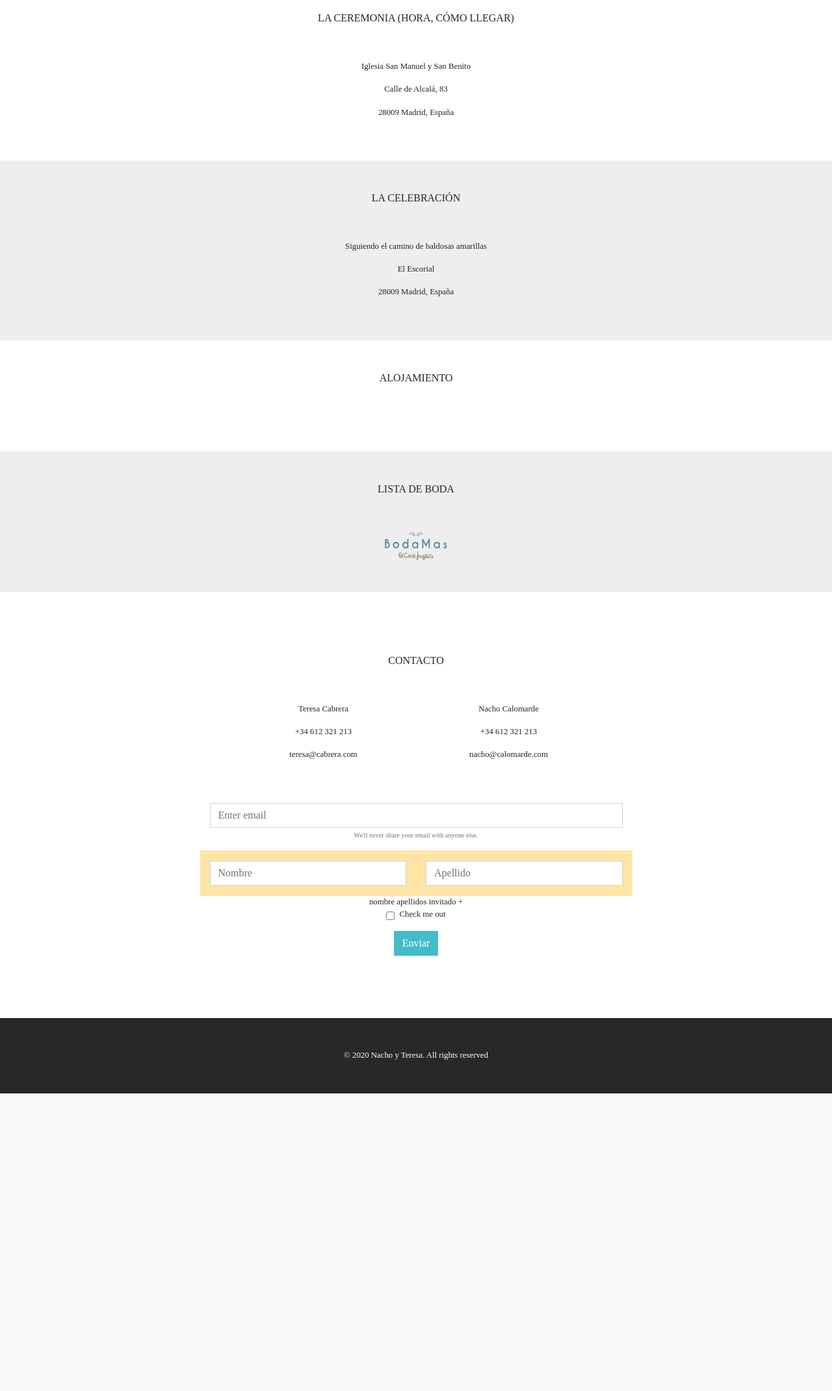
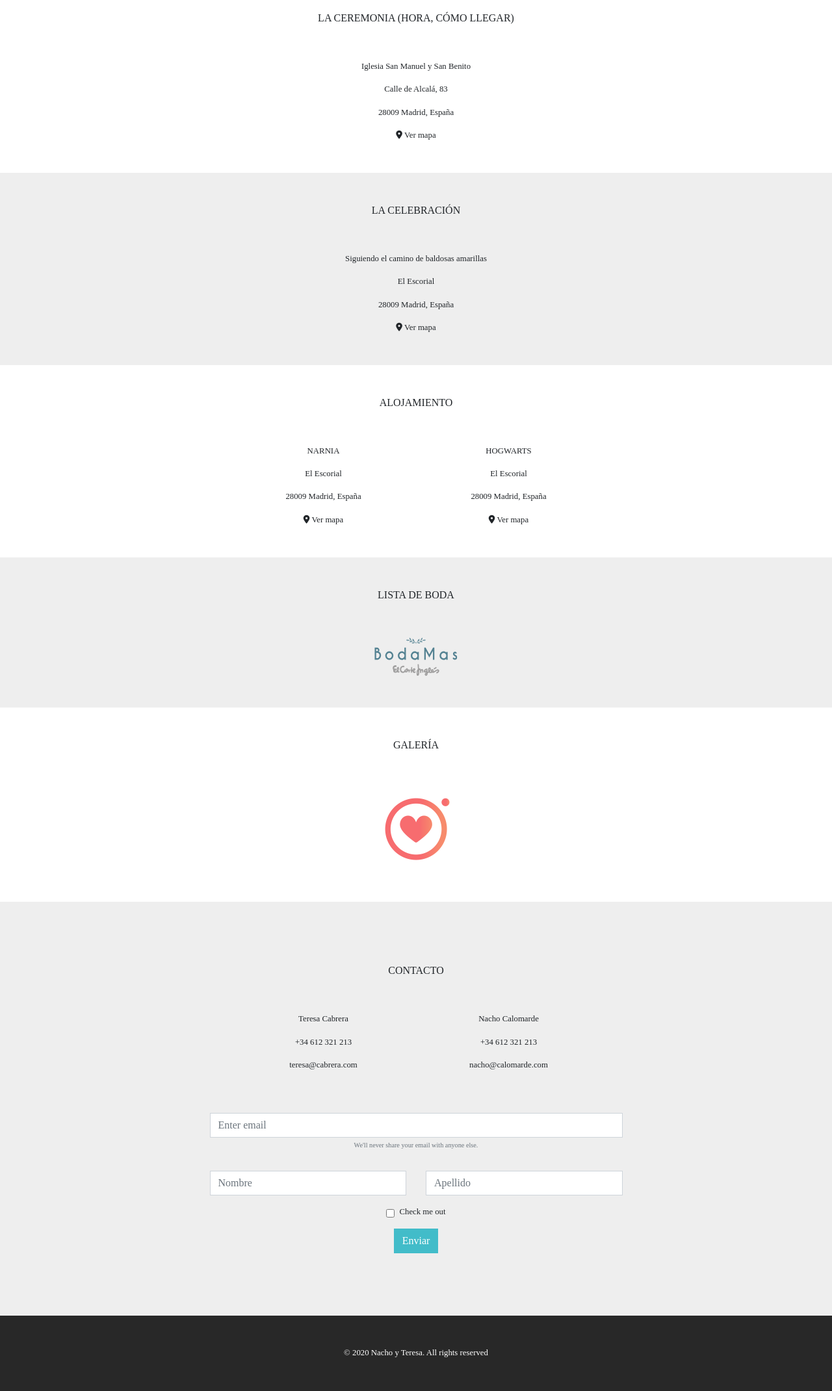
Before and after one commit to irelaure/nachoyteresa, a PHP site: page / in a window 1280 px wide. Shown: the part 132-2273 px from the top of the page at 65% size. Before the commit the page ends 1815 px from the top, so only its background shows below. Run offline with PHP 8.4, Linux system fonts and the light colour scheme; some libraries are stand-ins or nearby versions; some web fonts are replaced.

Commit message:
Description updated

```diff
--- a/css/index.css
+++ b/css/index.css
@@ -17,6 +17,7 @@ header {
 h2 {
   font-size: 1rem;
   text-align: center;
+  font-style: bold;
 }
 
 .section-title {
@@ -32,11 +33,35 @@ h2 {
   border-color: #42bcc9;
 }
 
+.btn:hover{
+  background-color: #008793;
+  border-color: #008793;
+}
+
+ a {
+  color: inherit;
+  text-decoration: none;
+}
+
+a:hover
+{
+   color: rgba(0,0,0,.5);
+   text-decoration:none;
+   cursor:pointer;
+}
+
+#wedshoots {
+  width: 10em;
+}
+
+#elcorteingles {
+  width: 10em;
+}
+
 footer {
   color: white;
   background-color: #282828;
 }
 
 .invite {
-  background-color: #ffe4a5;
 }
--- a/index.html
+++ b/index.html
@@ -16,13 +16,15 @@
   <script src='js/jquery-3.4.1.min.js'></script>
   <script src='js/bootstrap.bundle.min.js'></script>
   <script src='js/index.js'></script>
+  <script src="https://kit.fontawesome.com/ac79f6b96e.js" crossorigin="anonymous"></script>
 
 </head>
 
 <body>
 
   <header class="navbar navbar-expand-lg navbar-light bg-light sticky-top align-items-center">
-    <a class="navbar-brand d-sm-none" href="body"><img src="images/logo.png" alt="logo de la web" width='40px' class='mr-2'><span>Nacho y Teresa</span></a>
+    <a class="navbar-brand d-sm-none" href="body"><img src="images/logo.png" alt="logo de la web" width='40px'
+        class='mr-2'><span>Nacho y Teresa</span></a>
     <button class="navbar-toggler" type="button" data-toggle="collapse" data-target="#navbarNavAltMarkup"
       aria-controls="navbarNavAltMarkup" aria-expanded="false" aria-label="Toggle navigation">
       <span class="navbar-toggler-icon"></span>
@@ -31,7 +33,8 @@
       <div class='container-fluid'>
         <div class='row align-items-center justify-content-center'>
           <div class="col-12 pt-3 pt-sm-0 col-sm-auto navbar-nav">
-            <a class="nav-item nav-link my-2 my-sm-0 mx-3 active" href="ceremonia">Ceremonia<span class="sr-only">(current)</span></a>
+            <a class="nav-item nav-link my-2 my-sm-0 mx-3 active" href="ceremonia">Ceremonia<span
+                class="sr-only">(current)</span></a>
             <a class="nav-item nav-link my-2 my-sm-0 mx-3" href="#celebracion">Celebración</a>
             <a class="nav-item nav-link my-2 my-sm-0 mx-3" href="#alojamiento">Alojamiento</a>
           </div>
@@ -40,7 +43,7 @@
           </div>
           <div class="col-12 pb-3 pb-sm-0 col-sm-auto navbar-nav">
             <a class="nav-item nav-link my-2 my-sm-0 mx-3" href="#regalos">Lista de Boda</a>
-            <a class="nav-item nav-link my-2 my-sm-0 mx-3" href="#regalos">Galería</a>
+            <a class="nav-item nav-link my-2 my-sm-0 mx-3" href="#galeria">Galería</a>
             <a class="nav-item nav-link my-2 my-sm-0 mx-3" href="#contacto">Contacto</a>
           </div>
         </div>
@@ -58,6 +61,7 @@
           <p>Iglesia San Manuel y San Benito</p>
           <p>Calle de Alcalá, 83</p>
           <p>28009 Madrid, España</p>
+          <a href="https://goo.gl/maps/eFQ9HiHdSj92FGrq9"><i class="fas fa-map-marker-alt"> </i> Ver mapa</a>
         </div>
       </div>
     </div>
@@ -72,15 +76,29 @@
           <p>Siguiendo el camino de baldosas amarillas</p>
           <p>El Escorial</p>
           <p>28009 Madrid, España</p>
+          <a href="https://goo.gl/maps/eFQ9HiHdSj92FGrq9"><i class="fas fa-map-marker-alt"> </i> Ver mapa</a>
         </div>
       </div>
     </div>
   </div>
   <div id='alojamiento' class=''>
     <div class="container py-5">
-      <div class='row'>
+      <div class='row justify-content-center'>
         <div class='col-12 pb-5'>
           <h2>ALOJAMIENTO</h2>
+        </div>
+        <div class='col-12 col-sm-3 text-center'>
+          <p>NARNIA</p>
+          <p>El Escorial</p>
+          <p>28009 Madrid, España</p>
+          <a href="https://goo.gl/maps/eFQ9HiHdSj92FGrq9"><i class="fas fa-map-marker-alt"> </i> Ver mapa</a>
+        </div>
+        <div class='col-12 col-sm-3 text-center'>
+          <p>HOGWARTS</p>
+          <p>El Escorial</p>
+          <p>28009 Madrid, España</p>
+          <a href="https://goo.gl/maps/eFQ9HiHdSj92FGrq9"><i class="fas fa-map-marker-alt"> </i> Ver mapa</a>
+        </div>
         </div>
       </div>
     </div>
@@ -92,12 +110,25 @@
           <h2>LISTA DE BODA</h2>
         </div>
         <div class='col-12 text-center'>
-          <img src="images/elcorteingles.svg" alt="">
+          <a href="https://www.elcorteingles.es/bodamas/listas-de-boda/" target="_blank"><img id='elcorteingles'
+              src="images/elcorteingles.svg" alt=""></a>
         </div>
       </div>
     </div>
   </div>
-  <div id='contacto' class=''>
+  <div id='galeria'>
+    <div class="container py-5">
+      <div class='row'>
+        <div class='col-12 pb-5'>
+          <h2>GALERÍA</h2>
+        </div>
+        <div class='col-12 text-center'>
+          <a href="https://www.wedshoots.com/" target="_blank"><img id='wedshoots' src="images/weshoots.png" alt=""></a>
+        </div>
+      </div>
+    </div>
+  </div>
+  <div id='contacto' class='gray'>
     <div class="container py-5">
       <div class='row justify-content-center'>
         <div class='col-12 py-5'>
@@ -116,28 +147,31 @@
         <div class='col-7 py-5 text-center'>
           <form>
             <div class="form-group">
-              <input type="email" class="form-control rounded-0 " id="exampleInputEmail1" aria-describedby="emailHelp" placeholder="Enter email">
+              <input type="email" class="form-control rounded-0 " id="exampleInputEmail1" aria-describedby="emailHelp"
+                placeholder="Enter email">
               <small id="emailHelp" class="form-text text-muted">We'll never share your email with anyone else.</small>
             </div>
 
             <div class='invite row'>
               <div class='col-12 col-sm-6 py-3'>
                 <div class="form-group mb-0">
-                  <input type="email" class="form-control rounded-0 " id="exampleInputEmail1" aria-describedby="emailHelp" placeholder="Nombre">
+                  <input type="email" class="form-control rounded-0 " id="exampleInputEmail1"
+                    aria-describedby="emailHelp" placeholder="Nombre">
                 </div>
               </div>
               <div class='col-12 col-sm-6 py-3'>
                 <div class="form-group mb-0">
-                  <input type="email" class="form-control rounded-0 " id="exampleInputEmail1" aria-describedby="emailHelp" placeholder="Apellido">
+                  <input type="email" class="form-control rounded-0 " id="exampleInputEmail1"
+                    aria-describedby="emailHelp" placeholder="Apellido">
                 </div>
               </div>
             </div>
 
-
+<!--
             nombre
             apellidos
             invitado +
-
+-->
 
             <div class="form-check">
               <input type="checkbox" class="form-check-input" id="exampleCheck1">
```
Also changed, not shown: images/weshoots.png (added). Lines whose indentation alone changed are shown as unchanged.
